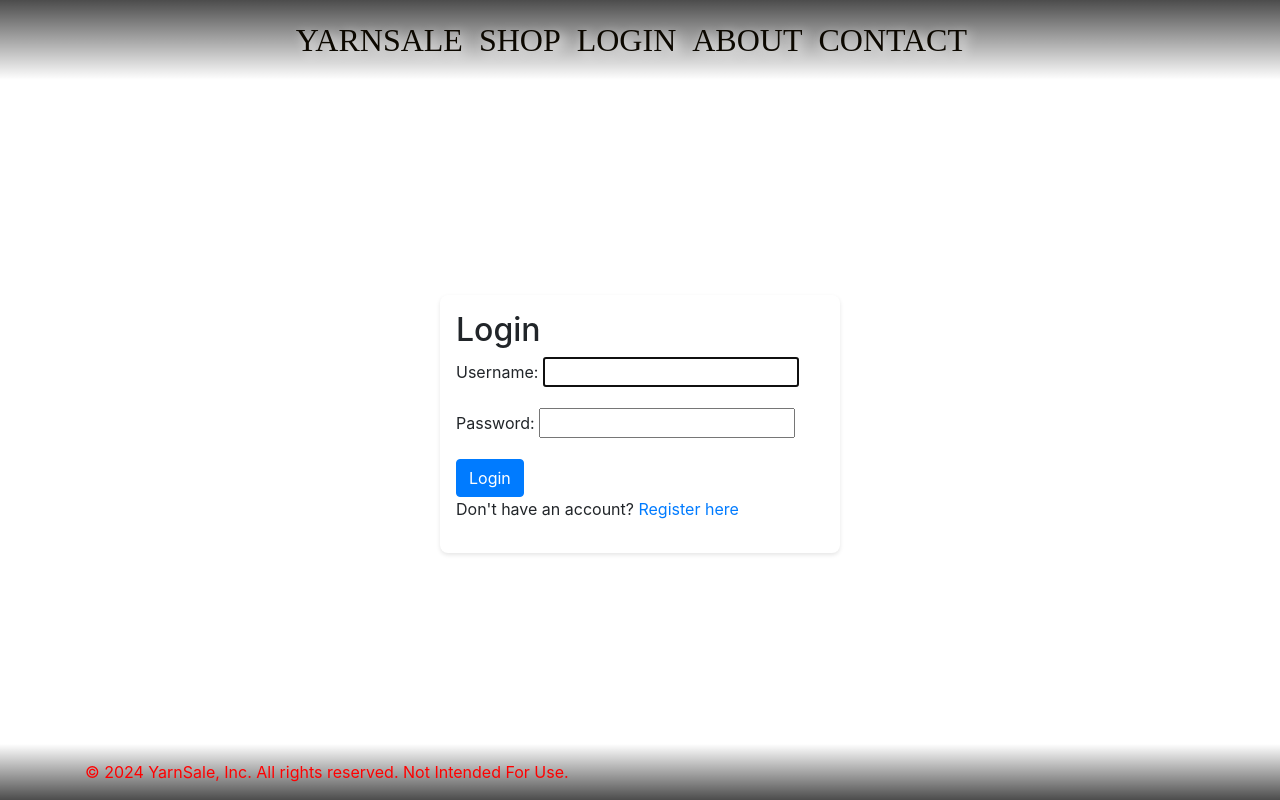
After one commit to RobTilton/YarnSale_eshop, a Django app: page /login/ in a window 1280 px wide. The commit adds this page. Run offline with Django 5.2, Linux system fonts and the light colour scheme; some libraries are stand-ins or nearby versions.

Commit message:
signup and login pages up.

```diff
--- a/YarnSale/templates/base.html
+++ b/YarnSale/templates/base.html
@@ -24,6 +24,9 @@
                     </li>
                     <li class="nav-item active">
                         <a class="nav-link custom-nav-link" href="{% url 'shop' %}">SHOP</a>
+                    </li>
+                    <li class="nav-item active">
+                        <a class="nav-link custom-nav-link" href="{% url 'login' %}">LOGIN</a>
                     </li>
                     <li class="nav-item active">
                         <a class="nav-link custom-nav-link" href="{% url 'about' %}">ABOUT</a>
--- /dev/null
+++ b/frontend/templates/login.html
@@ -0,0 +1,13 @@
+{% extends 'base.html' %}
+
+{% block content %}
+<div class="container login-container">
+    <h2>Login</h2>
+    <form method="post">
+        {% csrf_token %}
+        {{ form.as_p }}
+        <button type="submit" class="btn btn-primary">Login</button>
+    </form>
+    <p>Don't have an account? <a href="{% url 'signup' %}">Register here</a></p>
+</div>
+{% endblock %}
--- a/frontend/templates/shop.html
+++ b/frontend/templates/shop.html
@@ -42,6 +42,7 @@
                 <div class="card-footer d-flex align-items-center">
                     <span class="price">Price: ${{ product.price|cents_to_dollars }}</span>
                     <button onclick="showAttributes(this)" class="btn btn-primary view-details-btn">View Details</button>
+                    <button onclick="addToCart({{ product.id }})" class="btn btn-success">Add to Cart</button>
                 </div>
             </div>
         </div>
--- a/frontend/urls.py
+++ b/frontend/urls.py
@@ -6,4 +6,7 @@ urlpatterns = [
     path('contact/', views.contact, name='contact'),
     path('about/', views.about, name='about'),
     path('shop/', views.shop, name='shop'),
+    path('login/', views.login, name='login'),
+    path('signup/', views.signup, name='signup'),
+    #path('add_to_cart/<int:product_id>/', views.add_to_cart, name='add_to_cart'),
 ]
--- a/frontend/views.py
+++ b/frontend/views.py
@@ -2,8 +2,33 @@ from django.shortcuts import render, redirect
 from django.core.mail import send_mail
 from django.conf import settings
 from django.contrib import messages
-from shop.models import Product, ProductAttribute
+from shop.models import Product, ProductAttribute, Cart, CartItem
+from django.http import JsonResponse
+from django.views.decorators.http import require_POST
+from django.contrib.auth.decorators import login_required
+from django.contrib.auth.forms import AuthenticationForm, UserCreationForm
+from django.contrib.auth import login as auth_login
 
+def login(request):
+    if request.method == 'POST':
+        form = AuthenticationForm(request, data=request.POST)
+        if form.is_valid():
+            auth_login(request, form.get_user())
+            return redirect('home')
+    else:
+        form = AuthenticationForm()
+    return render(request, 'login.html', {'form': form})
+
+def signup(request):
+    if request.method == 'POST':
+        form = UserCreationForm(request.POST)
+        if form.is_valid():
+            user = form.save()
+            auth_login(request, user)  # Log the user in
+            return redirect('home')
+    else:
+        form = UserCreationForm()
+    return render(request, 'signup.html', {'form': form})
 
 def home(request):
     return render(request, 'home.html')
@@ -50,3 +75,17 @@ def shop(request):
         products = Product.objects.all()
 
     return render(request, 'shop.html', {'products': products})
+'''
+@require_POST
+@login_required
+def add_to_cart(request, product_id):
+    product = Product.objects.get(id=product_id)
+    cart, created = Cart.objects.get_or_create(user=request.user, defaults={'created_date': timezone.now()})
+    cart_item, created = CartItem.objects.get_or_create(cart=cart, product=product, defaults={'quantity': 1})
+
+    if not created:
+        cart_item.quantity += 1
+        cart_item.save()
+
+    return JsonResponse({'status': 'success', 'cart_item_quantity': cart_item.quantity})
+'''
--- a/static/css/custom.css
+++ b/static/css/custom.css
@@ -55,7 +55,7 @@ html body footer.footer .text-muted {
 
 /* Navbar links */
 html body nav.navbar .navbar-nav {
-    padding-right: 265px;
+    padding-right: 220px;
 }
 
 html body nav.navbar .navbar-nav .nav-link {
@@ -71,13 +71,23 @@ html body nav.navbar .navbar-nav .nav-link:hover {
 
 }
 
-
+/* Login */
+.login-container {
+    width: 100%;
+    max-width: 400px;
+    margin: auto;
+    padding: 1rem;
+    box-shadow: 0 2px 4px rgba(0,0,0,0.1);
+    background: white;
+    border-radius: 8px;
+}
 
 .utility-page-background {
     background: #f5f5f5;
     color: #333;
     padding: 0rem;
 }
+
 .utility-page-content {
     max-width: 800px;
     margin: auto;
@@ -86,17 +96,21 @@ html body nav.navbar .navbar-nav .nav-link:hover {
     box-shadow: 0 2px 5px rgba(0,0,0,0.1);
     border-radius: 8px;
 }
+
 .utility-page-content h1 {
     color: #0c0800;
     margin-bottom: 1rem;
 }
+
 .utility-page-content p {
     font-size: 1.1rem;
     line-height: 1.6;
 }
+
 .contact-form {
     margin-top: 2rem;
 }
+
 .contact-form input,
 .contact-form textarea {
     width: 100%;
```
Also changed, not shown: frontend/templates/signup.html (added, +13 -0 lines).
